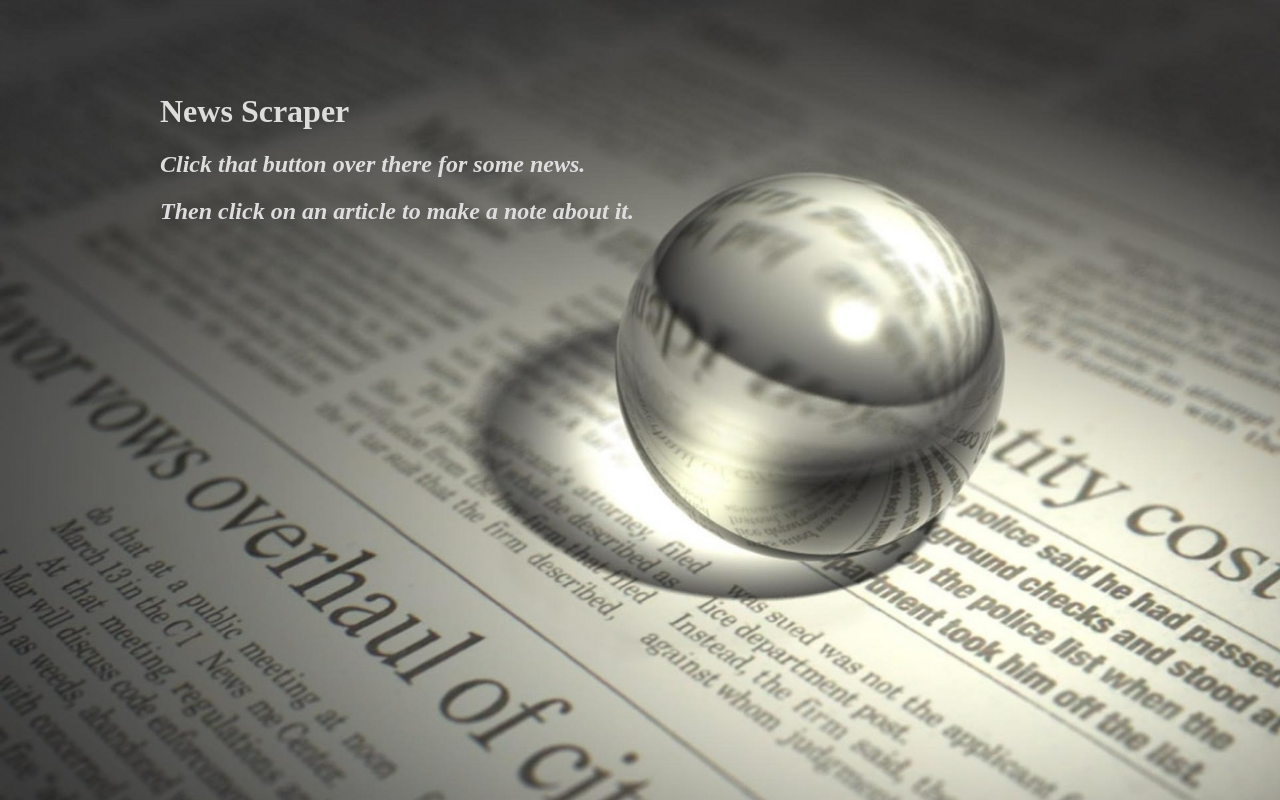
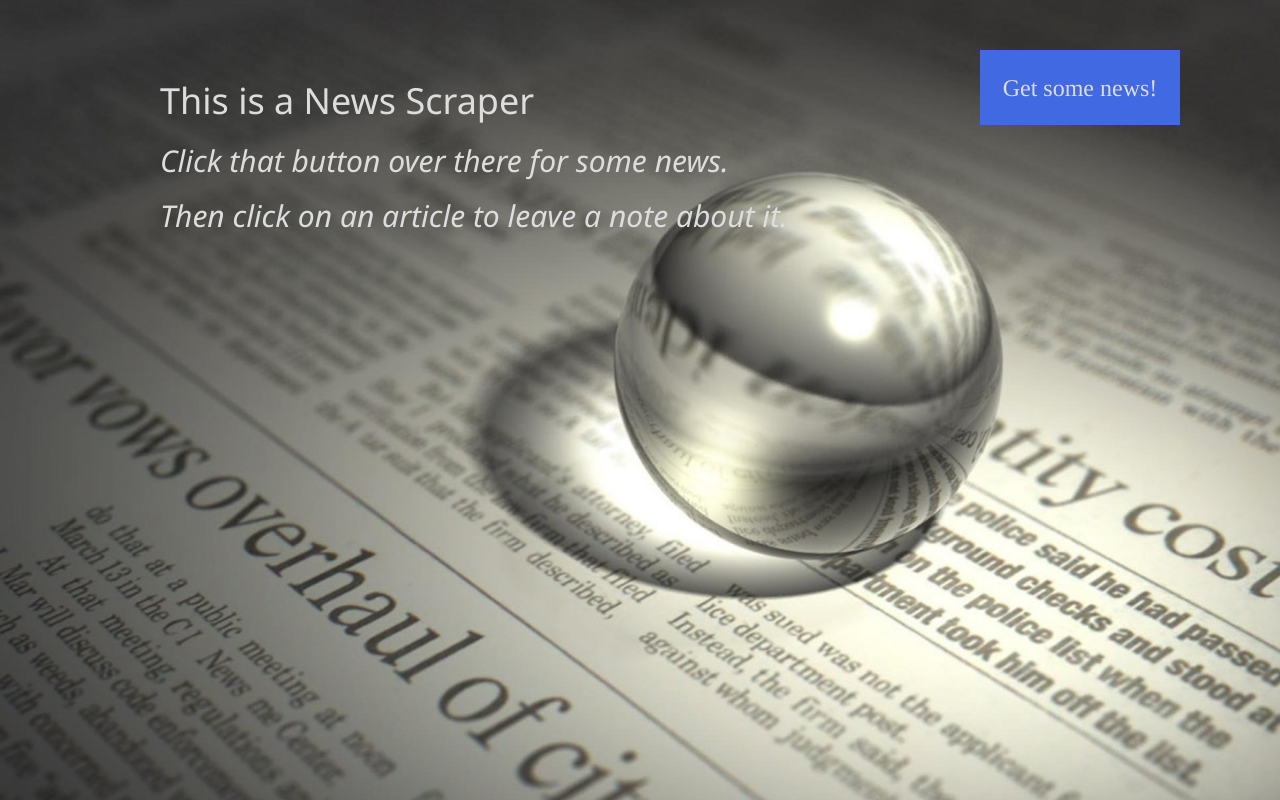
Before and after one commit to awallathome/newscrape, a website: page public/index.html in a window 1280 px wide. Shown: the top 800 px of the page. Drawn offline with nearby package versions, Linux system fonts and the light colour scheme; no server answers.

Commit message:
working on the 'get news' button

```diff
--- a/public/app.js
+++ b/public/app.js
@@ -1,3 +1,4 @@
+
 // Grab the articles as a json
 $.getJSON("/articles", function(data) {
   // For each one
--- a/public/index.html
+++ b/public/index.html
@@ -2,17 +2,19 @@
 <html lang="en-us">
   <head>
     <meta charset="UTF-8">
-    <title>Scraping With Mongoose</title>
-    <link rel="stylesheet" href="style.css" />
+    <title>Scrape with Mongoose</title>
+    <link rel="stylesheet" href="https://www.w3schools.com/w3css/4/w3.css">
+    <link rel="stylesheet" href="/style.css" />
   </head>
   <body>
-
+    <button type="button" id="getButton" class="w3-button w3-hover-black">Get some news!</button>
     <div id="wrapper">
     <div id="titleBar">
     </div>
-      <h1>News Scraper</h1>
+
+      <h1>This is a News Scraper</h1>
       <h2><i>Click that button over there for some news.</i></h2>
-      <h2><i>Then click on an article to make a note about it.</i></h2>
+      <h2><i>Then click on an article to leave a note about it.</i></h2>
       <div id="articles"></div>
       <div id="notes"></div>
     </div>
--- a/public/style.css
+++ b/public/style.css
@@ -1,6 +1,6 @@
 body {
   background-color: royalblue;
-  background-image: url("../Images/newspaper.jpg");
+  background-image: url("/Images/newspaper.jpg");
   background-size: cover;
   color: #ddd;
 }
@@ -37,3 +37,15 @@ img {
   width: 100%;
   float: center;
 }
+
+button {
+  height: 75px;
+  width: 200px;
+  float: right;
+  margin-top: 50px;
+  margin-right: 100px;
+  border: none;
+  font-size: 24px;
+  font-family: times;
+  border-radius; 40px;
+}
```
Also changed, not shown: public/Images/1-MONGODB-URI.jpg (renamed from Images/1-MONGODB-URI.jpg), public/Images/newspaper.jpg (renamed from Images/newspaper.jpg).
